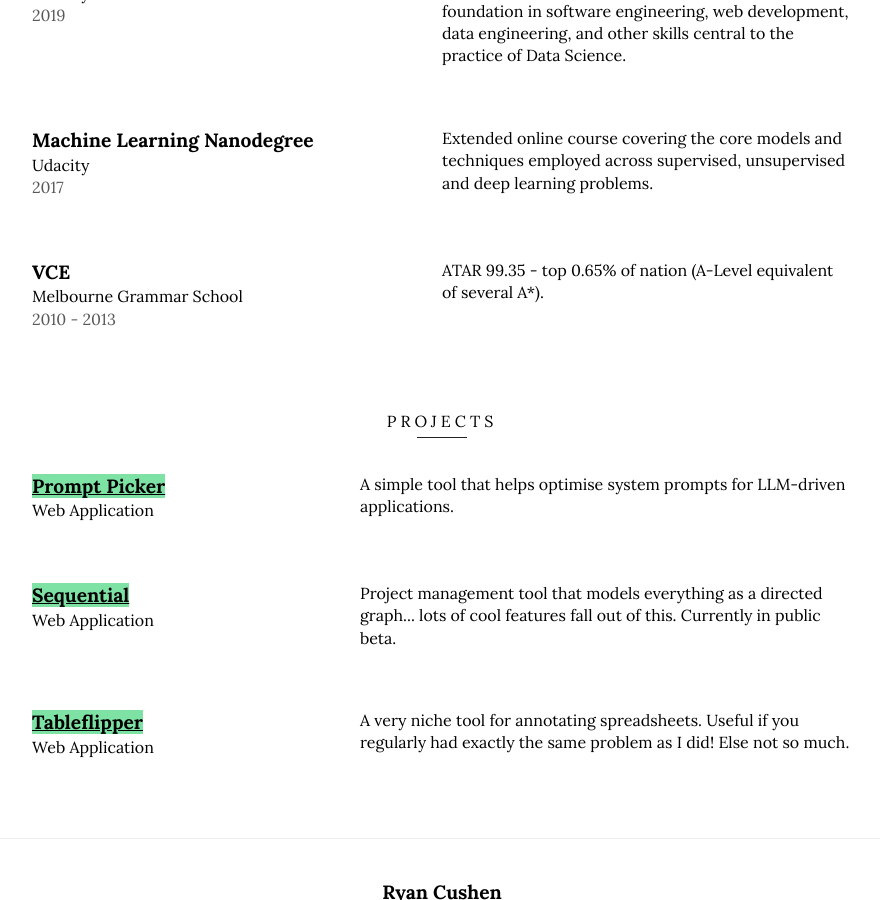
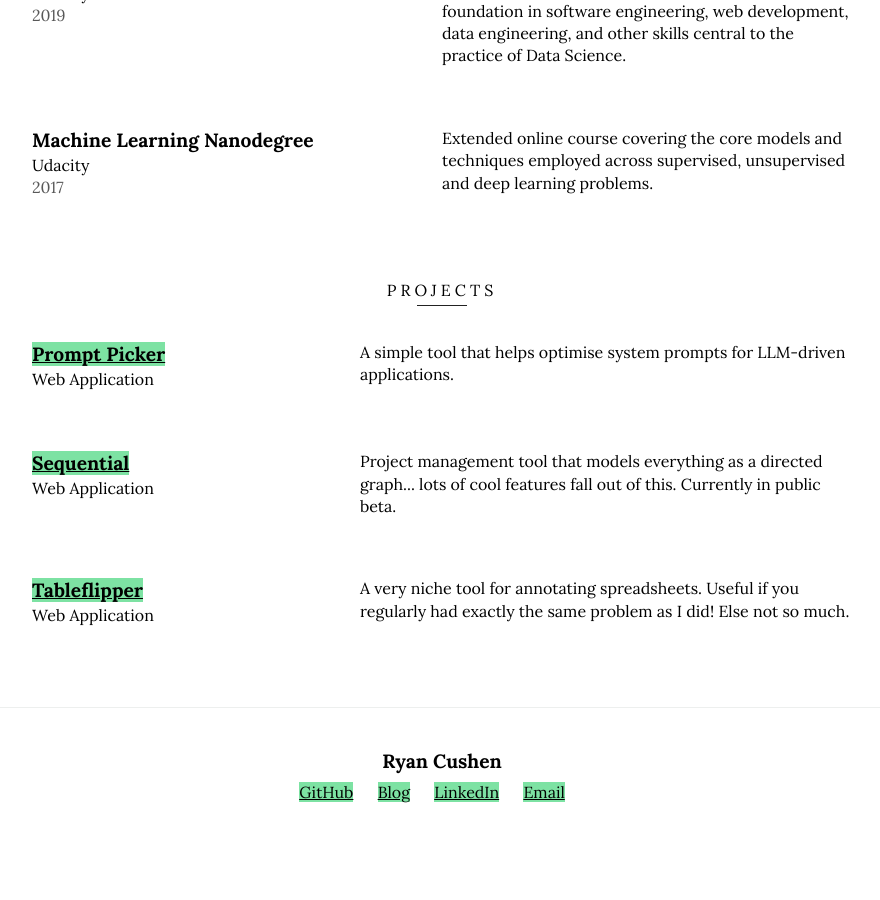
Before and after one commit to rcushen/resume, a Jekyll site: the page built from index.html, in a window 1280 px wide and 900 px high, scrolled down 2902 px. Shown: the whole window, without its empty margins (198-1078 px from the left). Built offline with Jekyll 4.4.1, drawn with Linux system fonts in a browser that asks for light colours; after the commit the page ends 3745 px from its top, so only the background shows below that.

Commit message:
Fix a few things

```diff
--- a/_data/education.yml
+++ b/_data/education.yml
@@ -17,8 +17,3 @@
     school: Udacity
     period: '2017'
     description: Extended online course covering the core models and techniques employed across supervised, unsupervised and deep learning problems.
-
--   qualification: VCE
-    school: Melbourne Grammar School
-    period: 2010 - 2013
-    description: ATAR 99.35 - top 0.65% of nation (A-Level equivalent of several A*).
--- a/_includes/footer.html
+++ b/_includes/footer.html
@@ -1,14 +1,14 @@
 <footer class="footer">
     <p class="footer__title">{{ site.name }}</p>
     <div class="social">
-        {{ if site.github_username }}
-			<a href="https://github.com/{{ github_username }}" target="_blank">GitHub</a>
+        {{ if site.github_address }}
+            <a href="{{ site.github_address }} " target="_blank">GitHub</a>
 		{{ endif }}
         {{ if site.blog_address }}
             <a href="{{ site.blog_address }}" target="_blank">Blog</a>
 		{{ endif }}
         {{ if site.linkedin_address }}
-			<a href="https://www.linkedin.com/in/ryancushen/" target="_blank">LinkedIn</a>
+            <a href="{{ site.linkedin_address }}" target="_blank">LinkedIn</a>
 		{{ endif }}
         {{ if site.email_address }}
 			<a href="mailto:{{ site.email_address }}" target="_blank">Email</a>
```
